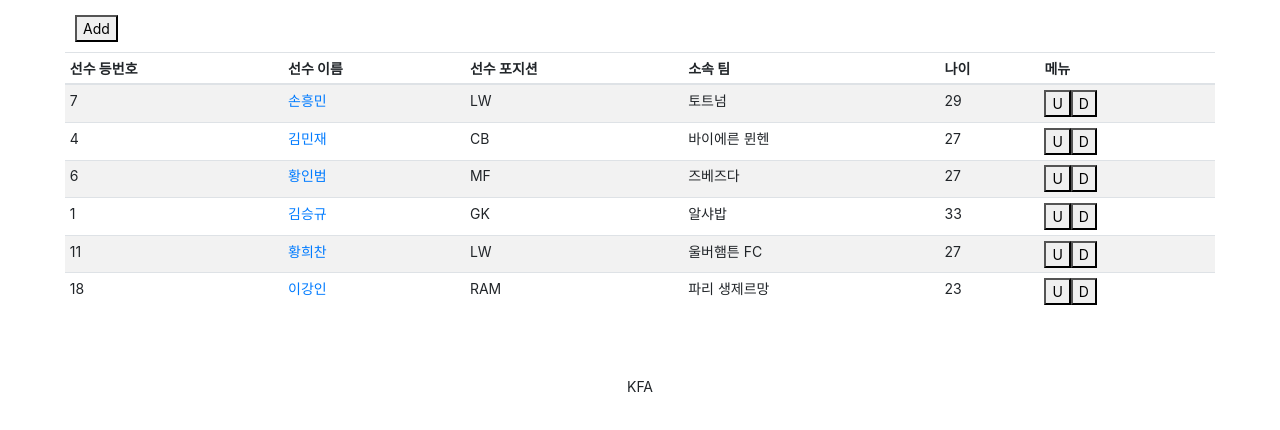
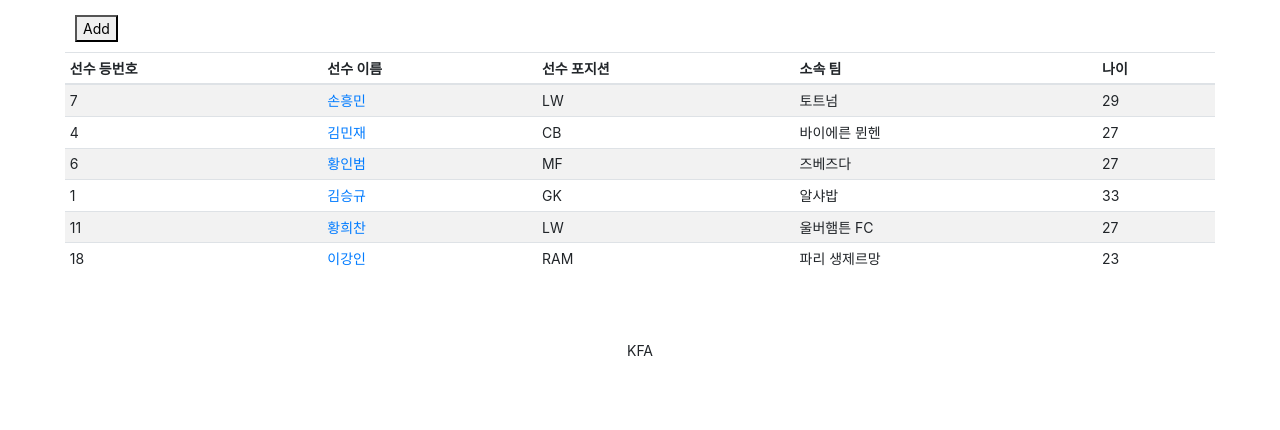
Before and after one commit to alstnkim/PP1_Project2, a plain HTML site: page index.html in a window 1280 px wide. Shown: the part 180-610 px from the top of the page. Drawn offline with nearby package versions, Linux system fonts and the light colour scheme.

Commit message:
delete menu

```diff
--- a/index.html
+++ b/index.html
@@ -66,7 +66,6 @@
                 <th>선수 포지션</th>
                 <th>소속 팀</th>
                 <th>나이</th>
-                <th>메뉴</th>
               </tr>
             </thead>
             <tbody>
@@ -76,7 +75,6 @@
                 <td>LW</td>
                 <td>토트넘</td>
                 <td>29</td>
-                <td><button>U</button><button>D</button></td>
               </tr>
               <tr>
                 <td>4</td>
@@ -84,7 +82,6 @@
                 <td>CB</td>
                 <td>바이에른 뮌헨</td>
                 <td>27</td>
-                <td><button>U</button><button>D</button></td>
               </tr>
               <tr>
                 <td>6</td>
@@ -92,7 +89,6 @@
                 <td>MF</td>
                 <td>즈베즈다</td>
                 <td>27</td>
-                <td><button>U</button><button>D</button></td>
               </tr>
               <tr>
                 <td>1</td>
@@ -100,7 +96,6 @@
                 <td>GK</td>
                 <td>알샤밥</td>
                 <td>33</td>
-                <td><button>U</button><button>D</button></td>
               </tr>
               <tr>
                 <td>11</td>
@@ -108,7 +103,6 @@
                 <td>LW</td>
                 <td>울버햄튼 FC</td>
                 <td>27</td>
-                <td><button>U</button><button>D</button></td>
               </tr>
               <tr>
                 <td>18</td>
@@ -116,7 +110,6 @@
                 <td>RAM</td>
                 <td>파리 생제르망</td>
                 <td>23</td>
-                <td><button>U</button><button>D</button></td>
               </tr>
             </tbody>
           </table>
```
